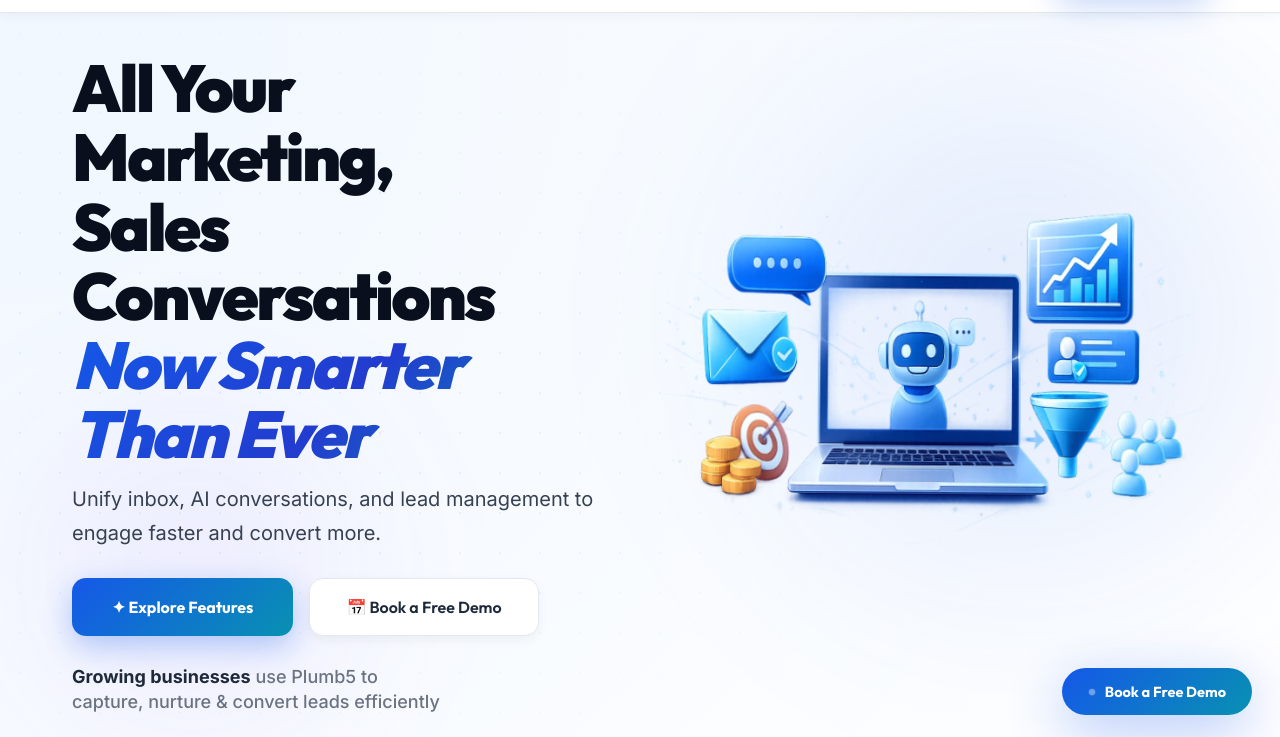
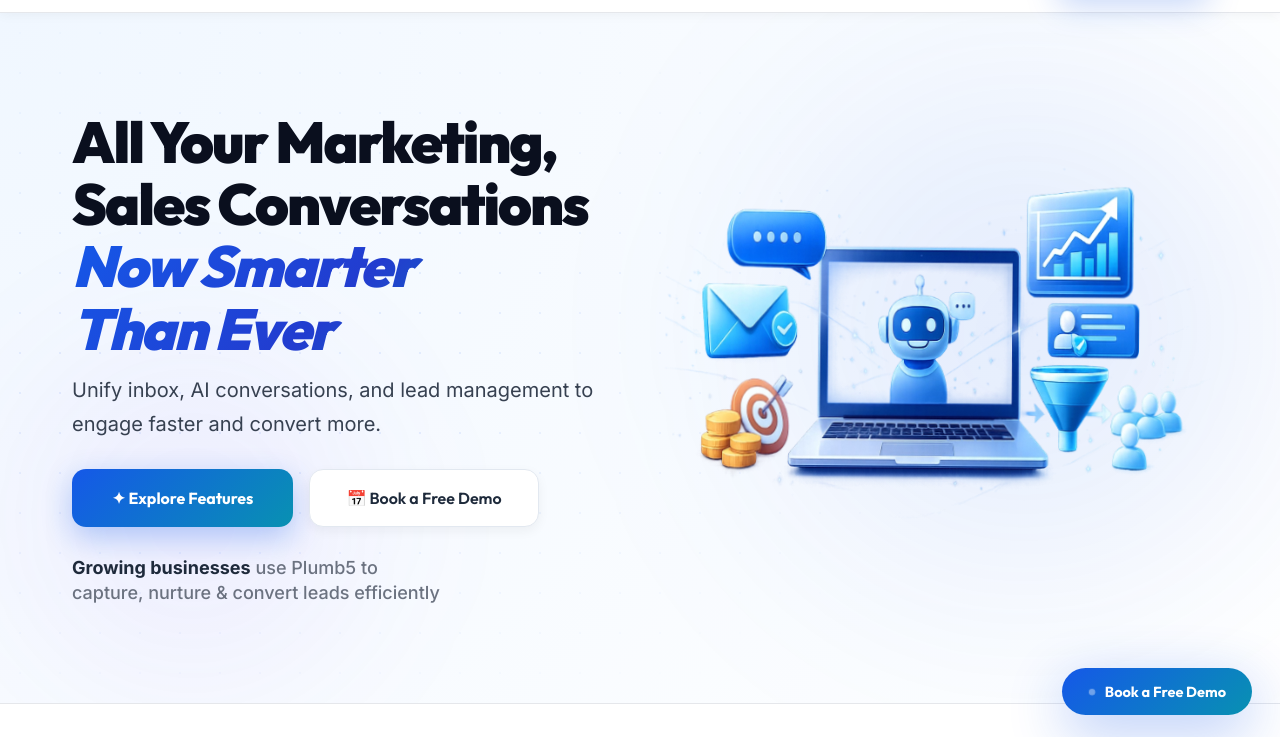
Before and after one commit to Sathishr1612/plumb5-new-features, a plain HTML site: page index.html in a window 1280 px wide. Shown: the part 57-794 px from the top of the page. Drawn offline with Linux system fonts and the light colour scheme.

Commit message:
font size

```diff
--- a/assets/style.css
+++ b/assets/style.css
@@ -384,10 +384,10 @@ nav {
 
 .hero h1 {
   font-family: 'Outfit', sans-serif;
-  font-size: clamp(44px, 5.2vw, 66px);
+  font-size: clamp(40px, 4.5vw, 60px); /* reduced */
   font-weight: 900;
-  line-height: 1.05;
-  letter-spacing: -2.5px;
+  line-height: 1.08; /* slightly more breathing space */
+  letter-spacing: -2px; /* slightly less tight */
   color: var(--ink);
   margin-bottom: 8px;
   opacity: 0;
```
